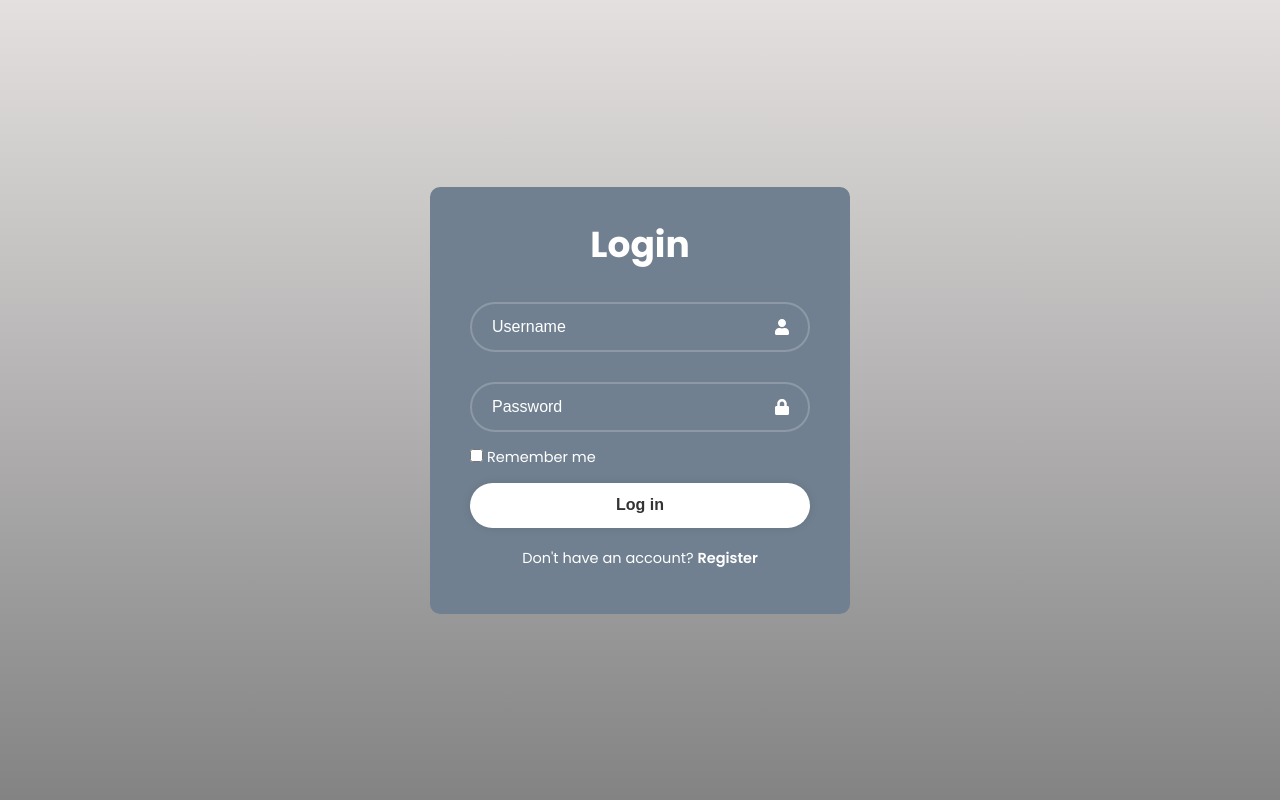
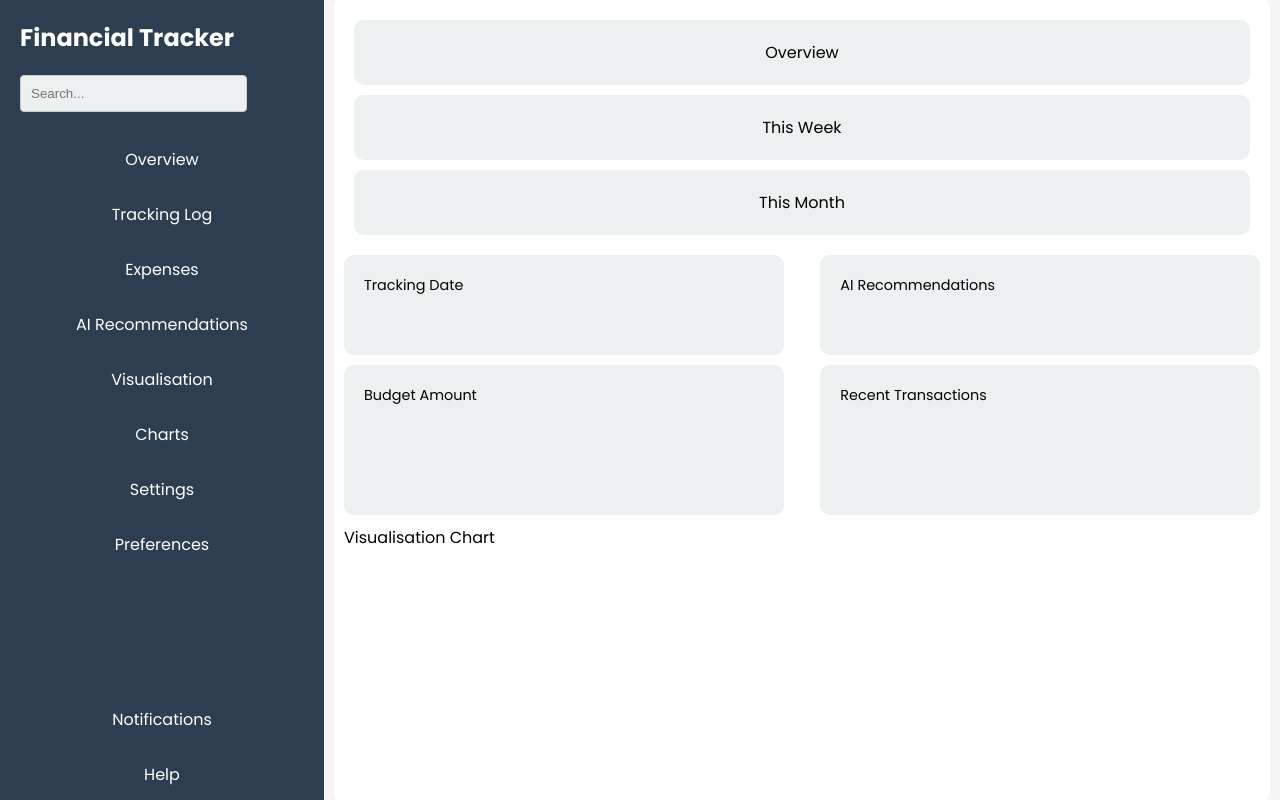
Before and after one commit to aliva2/Financial-Tracker-Frontend, a React (Create React App) app: page /dashboard in a window 1280 px wide. Built offline with nearby package versions, Linux system fonts and the light colour scheme; sample sign-in values are in the browser's storage.

Commit message:
Added Dashboard

```diff
--- a/src/App.js
+++ b/src/App.js
@@ -1,6 +1,9 @@
 import React, { useState } from 'react';
+import { BrowserRouter as Router, Routes, Route, Navigate} from 'react-router-dom';  // Import routing components
 import LoginForm from './Components/auth/LoginForm/LoginForm';
 import RegisterForm from './Components/auth/RegisterForm/RegisterForm';
+import Dashboard from './Components/Dashboard/Dashboard';
+
 
 function App() {
     // State to toggle between LoginForm and RegisterForm
@@ -16,15 +19,15 @@ function App() {
       setIsRegistering(false);
     };
 
+    const isAuthenticated = !!localStorage.getItem('jwt'); // Check if user is authenticated
+
     return (
-      <div>
-      {/* If isRegistering is true, show RegisterForm, else show LoginForm */}
-      {!isRegistering ? (
-          <LoginForm onRegisterClick={handleRegisterClick} />
-      ) : (
-          <RegisterForm onBackToLoginClick={handleBackToLoginClick} />
-      )}
-  </div>
+      <Router>  {/* This will wrap all the Routes */}
+        <Routes>
+          <Route path="/" element={!isRegistering ? <LoginForm onRegisterClick={handleRegisterClick} /> : <RegisterForm onBackToLoginClick={handleBackToLoginClick} />} />
+          <Route path="/dashboard" element={isAuthenticated ? <Dashboard /> : <Navigate to="/" />} />
+        </Routes>
+      </Router>
     );
 }
 
--- /dev/null
+++ b/src/Components/Dashboard/Dashboard.jsx
@@ -0,0 +1,72 @@
+import React, { useState } from 'react';
+import './DashboardForm.css';
+import VisualisationChart from './VisualisationChart';  // Import the chart component
+
+const Dashboard = () => {
+  const [activeSection, setActiveSection] = useState('overview');
+
+  const handleSectionClick = (section) => {
+    setActiveSection(section);  // Set active section when clicking navigation item
+  };
+
+  return (
+    <div className="dashboard-container">
+      {/* Sidebar */}
+      <div className="sidebar">
+        <div className="app-name">Financial Tracker</div>
+        <div className="search-bar">
+          <input type="text" placeholder="Search..." />
+        </div>
+        <nav>
+          <ul>
+            <li onClick={() => handleSectionClick('overview')}>Overview</li>
+            <li onClick={() => handleSectionClick('tracking-log')}>Tracking Log</li>
+            <li onClick={() => handleSectionClick('expenses')}>Expenses</li>
+            <li onClick={() => handleSectionClick('ai-recommendations')}>AI Recommendations</li>
+            <li onClick={() => handleSectionClick('visualisation')}>Visualisation</li> {/* Visualisation link */}
+            <li onClick={() => handleSectionClick('charts')}>Charts</li>
+            <li onClick={() => handleSectionClick('settings')}>Settings</li>
+            <li onClick={() => handleSectionClick('preferences')}>Preferences</li>
+            <li></li>
+            <li></li>
+            <li></li>
+            <li></li>
+            <li onClick={() => handleSectionClick('notifications')}>Notifications</li>
+            <li onClick={() => handleSectionClick('help')}>Help</li>
+          </ul>
+        </nav>
+      </div>
+
+      {/* Main Content */}
+      <div className="main-content">
+        {/* Render Active Section */}
+        {activeSection === 'overview' && <Overview />}
+        {activeSection === 'visualisation' && <VisualisationChart />} {/* Visualisation Section */}
+        {/* Add other sections like AIRecommendations, Expenses etc. here */}
+      </div>
+    </div>
+  );
+};
+
+const Overview = () => (
+  <div className="overview">
+    <div className="summary-widgets">
+      <div className="widget">Overview</div>
+      <div className="widget">This Week</div>
+      <div className="widget">This Month</div>
+    </div>
+    <div className="sushi-bars">
+      <div className="sushi-column">
+        <div className="sushi-bar small">Tracking Date</div>
+        <div className="sushi-bar large">Budget Amount</div>
+      </div>
+      <div className="sushi-column">
+        <div className="sushi-bar small">AI Recommendations</div>
+        <div className="sushi-bar large">Recent Transactions</div>
+      </div>
+    </div>
+    <div className="visualisation-chart">Visualisation Chart</div>  {/* You can replace this with Chart */}
+  </div>
+);
+
+export default Dashboard;
--- /dev/null
+++ b/src/Components/Dashboard/DashboardForm.css
@@ -0,0 +1,131 @@
+html, body {
+  height: 100%;
+  width: 100%;
+  margin: 0;
+  padding: 0;
+  overflow: hidden; /* Prevent unwanted scrolling */
+}
+
+.dashboard-container {
+  display: flex;
+  width: 100vw; /* Full viewport width */
+  height: 100vh; /* Full viewport height */
+  background-color: #f5f5f5;
+}
+
+
+.sidebar {
+  width: 350px; /* Ensure sidebar doesn't shrink */
+  min-height: 100vh;
+  background-color: #2c3e50;
+  color: white;
+  padding: 20px;
+  display: flex;
+  flex-direction: column;
+}
+
+
+.app-name {
+  font-size: 1.5rem;
+  font-weight: bold;
+  margin-bottom: 20px;
+}
+
+.search-bar input {
+  width: 80%;
+  padding: 10px;
+  margin-bottom: 20px;
+  border: 1px solid #ccc;
+  border-radius: 4px;
+  background-color: #ecf0f1; /* Light grey input box */
+}
+
+nav ul {
+  list-style-type: none;
+  padding: 0;
+  width: 100%;
+}
+
+nav ul li {
+  padding: 15px;
+  cursor: pointer;
+  text-align: center;
+  border-radius: 5px;
+  transition: 0.3s background-color;
+}
+
+nav ul li:hover {
+  background-color: #34495e; /* Lighter grey on hover */
+}
+
+.bottom-links {
+  position: absolute;
+  bottom: 30px;
+  width: 100%;
+  text-align: center;
+}
+
+.main-content {
+  flex-grow: 1; /* Take the remaining space */
+  padding: 10px;
+  background-color: #ffffff;
+  border-radius: 5px;
+  margin-left: 10px;
+  margin-right: 10px;
+  overflow-y: auto;
+  height: 100vh;
+  width: calc(100vw - 260px); /* Ensure it takes the remaining width after sidebar */
+}
+
+
+
+
+/* Overview section and widget styles */
+.widget {
+  background-color: #ecf0f1; /* Light grey for widgets */
+  margin: 10px;
+  padding: 20px;
+  border-radius: 10px;
+  text-align: center;
+  font-size: 1rem;
+}
+
+.sushi-bars {
+  display: flex;
+  justify-content: space-between;
+}
+
+.sushi-column {
+  width: 48%;
+}
+
+.sushi-bar {
+  background-color: #ecf0f1;
+  margin: 10px 0;
+  padding: 20px;
+  border-radius: 10px;
+  font-size: 0.9rem;
+}
+
+.sushi-bar.large {
+  height: 150px;
+}
+
+.sushi-bar.small {
+  height: 100px;
+}
+
+/* Styling the VisualisationChart */
+.visualisation-chart-container {
+  margin-top: 30px;
+  padding: 20px;
+  background-color: white;
+  border-radius: 10px;
+  box-shadow: 0px 4px 6px rgba(0, 0, 0, 0.1);
+  height: 400px; /* Set height for the chart */
+}
+
+.visualisation-chart {
+  width: 100%;
+  height: 100%;
+}
--- /dev/null
+++ b/src/Components/Dashboard/VisualisationChart.jsx
@@ -0,0 +1,71 @@
+import React from 'react';
+import { Bar } from 'react-chartjs-2'; // Import Bar chart from react-chartjs-2
+import {
+  Chart as ChartJS,
+  CategoryScale,
+  LinearScale,
+  BarElement,
+  Title,
+  Tooltip,
+  Legend
+} from 'chart.js'; // Import necessary components from Chart.js
+
+// Register components with Chart.js
+ChartJS.register(
+  CategoryScale,
+  LinearScale,
+  BarElement,
+  Title,
+  Tooltip,
+  Legend
+);
+
+const VisualisationChart = () => {
+  // Data for the Bar chart
+  const data = {
+    labels: ['January', 'February', 'March', 'April', 'May', 'June'], // Months or Categories
+    datasets: [
+      {
+        label: 'Expenses', // Label for the chart
+        data: [65, 59, 80, 81, 56, 55], // Data points
+        backgroundColor: 'rgba(75, 192, 192, 0.2)', // Bar color
+        borderColor: 'rgba(75, 192, 192, 1)', // Border color
+        borderWidth: 1,
+      },
+      {
+        label: 'Income', // Another dataset (e.g., Income)
+        data: [45, 75, 50, 70, 90, 100],
+        backgroundColor: 'rgba(153, 102, 255, 0.2)',
+        borderColor: 'rgba(153, 102, 255, 1)',
+        borderWidth: 1,
+      }
+    ],
+  };
+
+  // Options for customizing the chart
+  const options = {
+    responsive: true,
+    plugins: {
+      title: {
+        display: true,
+        text: 'Monthly Expenses vs Income',
+      },
+      legend: {
+        position: 'top',
+      },
+    },
+    scales: {
+      y: {
+        beginAtZero: true,
+      },
+    },
+  };
+
+  return (
+    <div className="visualisation-chart-container">
+      <Bar data={data} options={options} /> {/* Render the Bar chart */}
+    </div>
+  );
+};
+
+export default VisualisationChart;
--- a/src/Components/auth/LoginForm/LoginForm.jsx
+++ b/src/Components/auth/LoginForm/LoginForm.jsx
@@ -1,28 +1,64 @@
 // https://react-icons.github.io/react-icons/
 
-import React from 'react'
+import React, { useState } from 'react'
 import './LoginForm.css';
 import { FaUser, FaLock } from "react-icons/fa";
 import axios from 'axios';
+import { useNavigate } from 'react-router-dom';
 
-// LoginForm component definition
+// LoginForm
 const LoginForm = ({ onRegisterClick }) => {
+  const [username, setUsername] = useState('');
+  const [password, setPassword] = useState('');
+  const [error, setError] = useState('');
+  const navigate = useNavigate(); // Initialize navigate
+
+  const handleLogin = async (event) => {
+    event.preventDefault();
+    try {
+      const response = await axios.post('http://localhost:8080/api/auth/login', {
+        username,
+        password
+      });
+      localStorage.setItem('jwt', response.data.token); // Save JWT token in local storage
+      navigate('/dashboard');
+    } catch (err) {
+      setError('Invalid username or password');
+    }
+  };
+     // Handle "MockTry" button click: Redirect to the dashboard directly
+  const handleMockTry = () => {
+    navigate('/dashboard'); // Simulate a successful login and navigate to dashboard
+  };
+
   return (
     <div className='wrapper'>
 
         {/* Start of the form */}
-        <form action="">
+        <form onSubmit={handleLogin}>
           <h1>Login</h1>
 
           {/* Username Input */}
           <div className='input-box'>
-            <input type='text' placeholder='Username' required />
+            <input
+              type="text"
+              placeholder="Username"
+              value={username}
+              onChange={(e) => setUsername(e.target.value)}
+              required
+            />
             <FaUser className='icon'/>
           </div>
 
           {/* Password Input */}
           <div className='input-box'>
-            <input type='password' placeholder='Password' required />
+            <input
+              type="password"
+              placeholder="Password"
+              value={password}
+              onChange={(e) => setPassword(e.target.value)}
+              required
+            />
             <FaLock className='icon'/>
           </div>
 
@@ -30,6 +66,8 @@ const LoginForm = ({ onRegisterClick }) => {
           <div className='remember-forgot'>
             <label><input type='checkbox'/>Remember me</label>
           </div>
+
+          {error && <p className="error">{error}</p>}
 
           {/* Submit button for the form */}
           <button type='submit'>Log in</button>
@@ -39,8 +77,11 @@ const LoginForm = ({ onRegisterClick }) => {
             <p> Don't have an account? <a href='#' onClick={onRegisterClick}>Register</a></p>
           </div>
         </form>
+
+         {/* MockTry Button - delete later*/}
+          <button onClick={handleMockTry}>MockTry (Go to Dashboard)</button>
     </div>
-  )
+  );
 };
 
 export default LoginForm;
--- a/src/Components/auth/RegisterForm/RegisterForm.jsx
+++ b/src/Components/auth/RegisterForm/RegisterForm.jsx
@@ -1,51 +1,100 @@
-import React from 'react';
+import React, { useState } from 'react';
 import './RegisterForm.css';
 import { FaUser, FaLock, FaEnvelope } from "react-icons/fa"; // Importing icons for Username, Email, and Password.
+import axios from 'axios';
+
 
 const RegisterForm = ({ onBackToLoginClick }) => {
+  const [username, setUsername] = useState('');
+  const [password, setPassword] = useState('');
+  const [email, setEmail] = useState('');
+
   const handleBackToLogin = (event) => {
-      event.preventDefault();  // Prevent default anchor tag behavior
-      onBackToLoginClick();
+    event.preventDefault();  // Prevent default anchor tag behavior
+    onBackToLoginClick();
   };
+
+  const handleRegister = async (event) => {
+    event.preventDefault();
+    console.log('Registering', { username, email, password });
+    // Implement the API call here
+  };
+
 
   return (
     <div className='wrapper'>
-      <form action="">
+      <form onSubmit={handleRegister}>
         <h1>Register</h1>
 
         {/* Username */}
         <div className='input-box'>
-          <input type='text' placeholder='Username' required />
+          <input
+            type="text"
+            placeholder="Username"
+            value={username}
+            onChange={(e) => setUsername(e.target.value)}
+            required
+          />
           <FaUser className='icon'/>
         </div>
 
         {/* Name */}
         <div className='input-box'>
-          <input type='text' placeholder='Name' required />
+        <input
+            type="text"
+            placeholder="Name"
+            value={username}
+            onChange={(e) => setUsername(e.target.value)}
+            required
+          />
           <FaUser className='icon'/>
         </div>
 
         {/* Surname */}
         <div className='input-box'>
-          <input type='text' placeholder='Surname' required />
+        <input
+            type="text"
+            placeholder="Surname"
+            value={username}
+            onChange={(e) => setUsername(e.target.value)}
+            required
+          />
           <FaUser className='icon'/>
         </div>
 
         {/* Email */}
         <div className='input-box'>
-          <input type='email' placeholder='Email' required />
+          <input
+            type="email"
+            placeholder="Email"
+            value={email}
+            onChange={(e) => setEmail(e.target.value)}
+            required
+          />
           <FaEnvelope className='icon'/>
         </div>
 
         {/* Password */}
         <div className='input-box'>
-          <input type='password' placeholder='Password' required />
+        <input
+            type="password"
+            placeholder="Password"
+            value={password}
+            onChange={(e) => setPassword(e.target.value)}
+            required
+          />
           <FaLock className='icon'/>
         </div>
 
         {/* Confirm Password */}
         <div className='input-box'>
-          <input type='password' placeholder='Confirm Password' required />
+          <input
+            type="password"
+            placeholder="Password"
+            value={password}
+            onChange={(e) => setPassword(e.target.value)}
+            required
+          />
           <FaLock className='icon'/>
         </div>
 
--- a/src/index.js
+++ b/src/index.js
@@ -2,16 +2,10 @@ import React from 'react';
 import ReactDOM from 'react-dom/client';
 import './index.css';
 import App from './App';
-import reportWebVitals from './reportWebVitals';
 
 const root = ReactDOM.createRoot(document.getElementById('root'));
 root.render(
   <React.StrictMode>
-    <App />
+    <App /> {/* Just render App here */}
   </React.StrictMode>
 );
-
-// If you want to start measuring performance in your app, pass a function
-// to log results (for example: reportWebVitals(console.log))
-// or send to an analytics endpoint. Learn more: https://bit.ly/CRA-vitals
-reportWebVitals();
```
